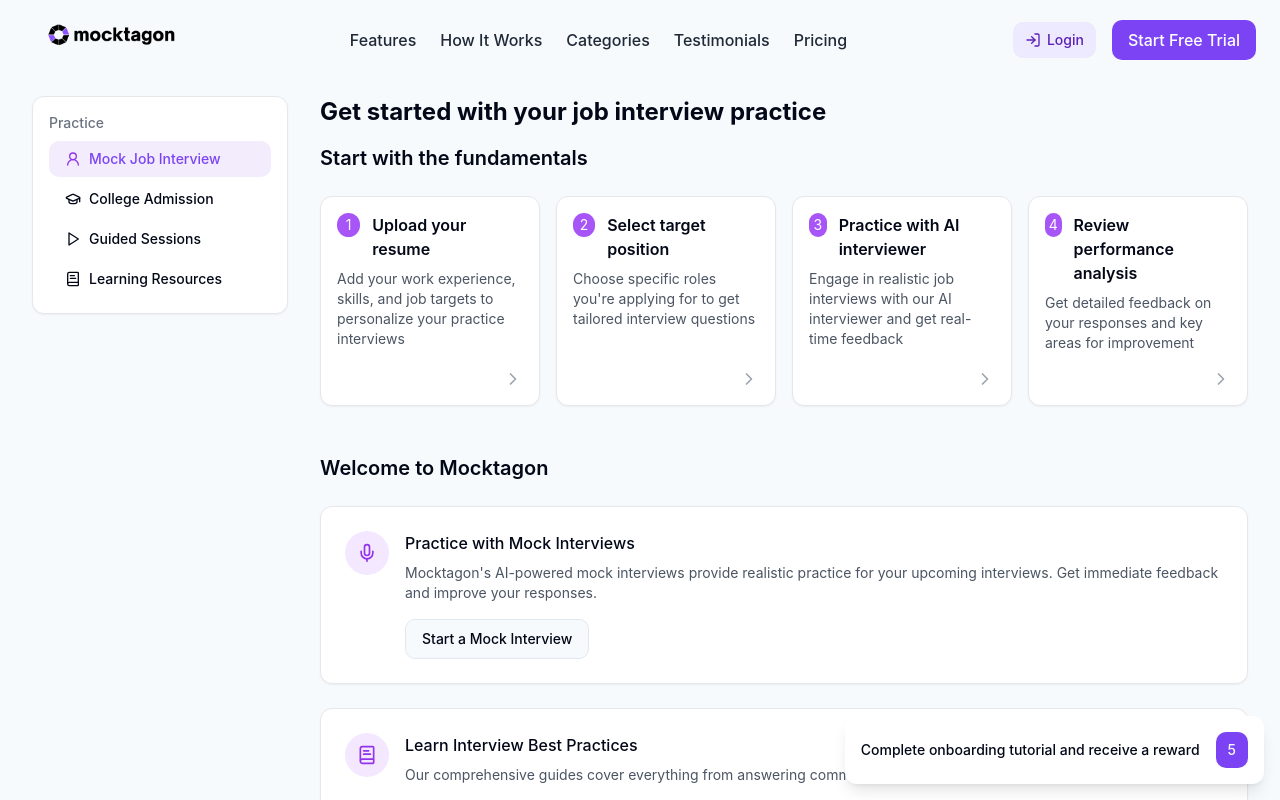
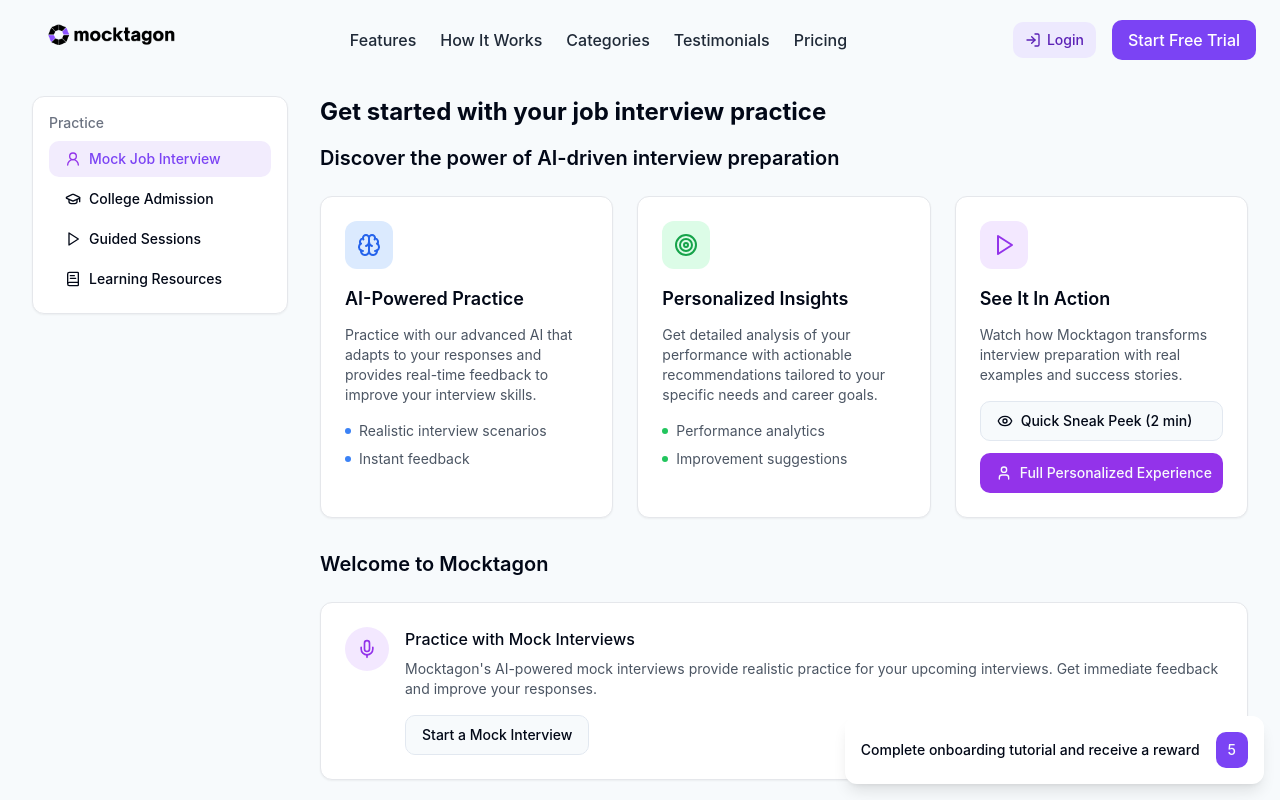
Before and after one commit to mocktagon/mocktagon-future-ready, a React (Vite) app: page /mock-interview in a window 1280 px wide. Shown: the top 800 px of the page. Built offline with nearby package versions, Linux system fonts and the light colour scheme.

Commit message:
feat: Add 3-card tour to mock interview section
Adds a 3-card tour showcasing benefits in the mock interview section, with a demo video option on the last card and options for a sneak peek or personalized experience.

```diff
--- /dev/null
+++ b/src/components/interview/TourCards.tsx
@@ -0,0 +1,89 @@
+
+import React from 'react';
+import { Card, CardContent } from '@/components/ui/card';
+import { Button } from '@/components/ui/button';
+import { Brain, Target, Play, Eye, User } from 'lucide-react';
+
+const TourCards = () => {
+  return (
+    <div className="grid md:grid-cols-3 gap-6 mb-8">
+      {/* Card 1: AI-Powered Practice */}
+      <Card className="p-6 border border-gray-200 hover:shadow-lg transition-shadow">
+        <CardContent className="p-0">
+          <div className="flex items-center justify-center w-12 h-12 bg-blue-100 rounded-lg mb-4">
+            <Brain className="h-6 w-6 text-blue-600" />
+          </div>
+          <h3 className="text-lg font-semibold mb-3">AI-Powered Practice</h3>
+          <p className="text-gray-600 text-sm mb-4">
+            Practice with our advanced AI that adapts to your responses and provides real-time feedback to improve your interview skills.
+          </p>
+          <ul className="space-y-2 text-sm text-gray-600">
+            <li className="flex items-center gap-2">
+              <div className="w-1.5 h-1.5 bg-blue-500 rounded-full"></div>
+              Realistic interview scenarios
+            </li>
+            <li className="flex items-center gap-2">
+              <div className="w-1.5 h-1.5 bg-blue-500 rounded-full"></div>
+              Instant feedback
+            </li>
+          </ul>
+        </CardContent>
+      </Card>
+
+      {/* Card 2: Personalized Insights */}
+      <Card className="p-6 border border-gray-200 hover:shadow-lg transition-shadow">
+        <CardContent className="p-0">
+          <div className="flex items-center justify-center w-12 h-12 bg-green-100 rounded-lg mb-4">
+            <Target className="h-6 w-6 text-green-600" />
+          </div>
+          <h3 className="text-lg font-semibold mb-3">Personalized Insights</h3>
+          <p className="text-gray-600 text-sm mb-4">
+            Get detailed analysis of your performance with actionable recommendations tailored to your specific needs and career goals.
+          </p>
+          <ul className="space-y-2 text-sm text-gray-600">
+            <li className="flex items-center gap-2">
+              <div className="w-1.5 h-1.5 bg-green-500 rounded-full"></div>
+              Performance analytics
+            </li>
+            <li className="flex items-center gap-2">
+              <div className="w-1.5 h-1.5 bg-green-500 rounded-full"></div>
+              Improvement suggestions
+            </li>
+          </ul>
+        </CardContent>
+      </Card>
+
+      {/* Card 3: Demo Video */}
+      <Card className="p-6 border border-gray-200 hover:shadow-lg transition-shadow">
+        <CardContent className="p-0">
+          <div className="flex items-center justify-center w-12 h-12 bg-purple-100 rounded-lg mb-4">
+            <Play className="h-6 w-6 text-purple-600" />
+          </div>
+          <h3 className="text-lg font-semibold mb-3">See It In Action</h3>
+          <p className="text-gray-600 text-sm mb-4">
+            Watch how Mocktagon transforms interview preparation with real examples and success stories.
+          </p>
+
+          <div className="space-y-3">
+            <Button
+              variant="outline"
+              className="w-full justify-start gap-2 text-sm"
+            >
+              <Eye className="h-4 w-4" />
+              Quick Sneak Peek (2 min)
+            </Button>
+
+            <Button
+              className="w-full justify-start gap-2 text-sm bg-purple-600 hover:bg-purple-700"
+            >
+              <User className="h-4 w-4" />
+              Full Personalized Experience
+            </Button>
+          </div>
+        </CardContent>
+      </Card>
+    </div>
+  );
+};
+
+export default TourCards;
--- a/src/pages/MockInterview.tsx
+++ b/src/pages/MockInterview.tsx
@@ -2,7 +2,7 @@
 import React from 'react';
 import { Layout } from '@/components/Layout';
 import Sidebar from '@/components/interview/Sidebar';
-import StepCards from '@/components/interview/StepCards';
+import TourCards from '@/components/interview/TourCards';
 import DemoSections from '@/components/interview/DemoSections';
 import OnboardingBanner from '@/components/interview/OnboardingBanner';
 
@@ -23,10 +23,10 @@ const MockInterview = () => {
               <h1 className="text-2xl font-bold">Get started with your job interview practice</h1>
             </div>
 
-            <h2 className="text-xl font-semibold mb-6">Start with the fundamentals</h2>
+            <h2 className="text-xl font-semibold mb-6">Discover the power of AI-driven interview preparation</h2>
 
-            {/* Steps Cards */}
-            <StepCards />
+            {/* Tour Cards */}
+            <TourCards />
 
             {/* Demo Sections replaced with Mocktagon guide */}
             <DemoSections />
```
